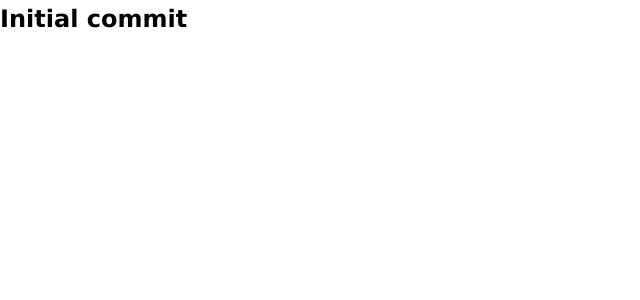
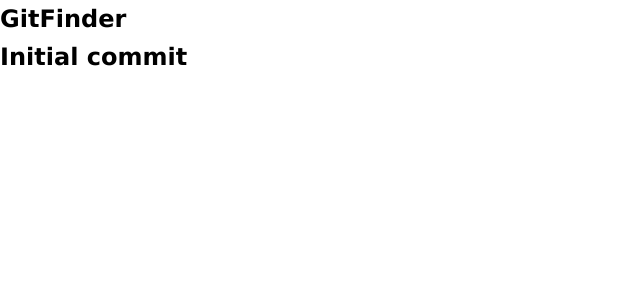
Before and after one commit to pulkitgangwar/gitfinder, a Next.js app: page / in a window 1280 px wide. Shown: the top 300 px of the page, without its empty margins (0-640 px from the left). Built offline with nearby package versions, Linux system fonts and the light colour scheme.

Commit message:
navigation component structure completed

```diff
--- /dev/null
+++ b/src/components/Navigation.jsx
@@ -0,0 +1,14 @@
+import React from "react";
+import Link from "next/link";
+
+const Navigation = () => {
+  return (
+    <nav className="navigation">
+      <Link href="/">
+        <h2 className="navigation__heading">GitFinder</h2>
+      </Link>
+    </nav>
+  );
+};
+
+export default Navigation;
--- a/src/pages/_app.jsx
+++ b/src/pages/_app.jsx
@@ -1,8 +1,16 @@
+// importing component
+import Navigation from "../components/Navigation";
+
 // importing stylesheet
 import "../sass/main.scss";
 
 const MyApp = ({ Component, pageProps }) => {
-  return <Component {...pageProps} />;
+  return (
+    <>
+      <Navigation />
+      <Component {...pageProps} />
+    </>
+  );
 };
 
 export default MyApp;
```
